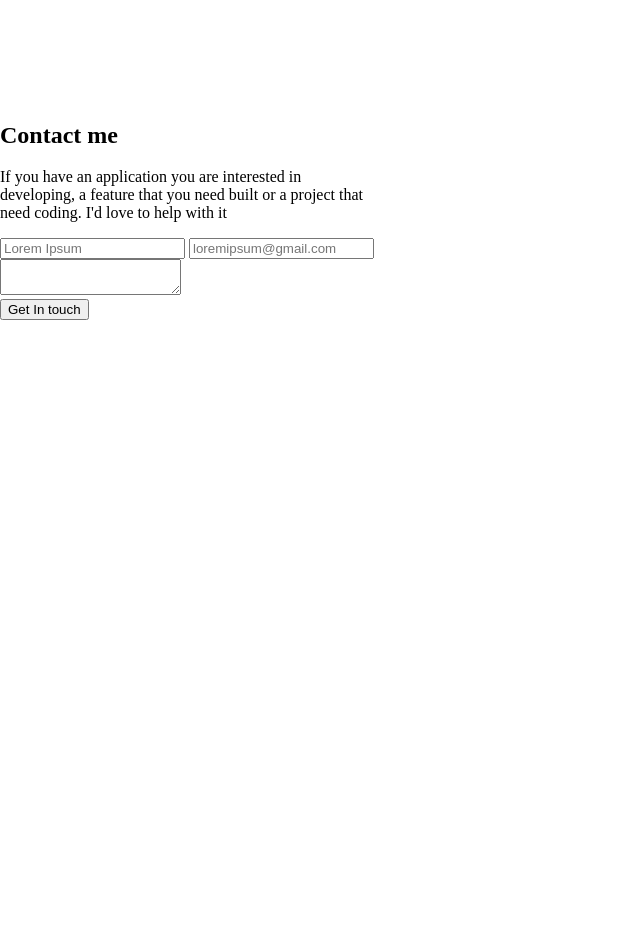
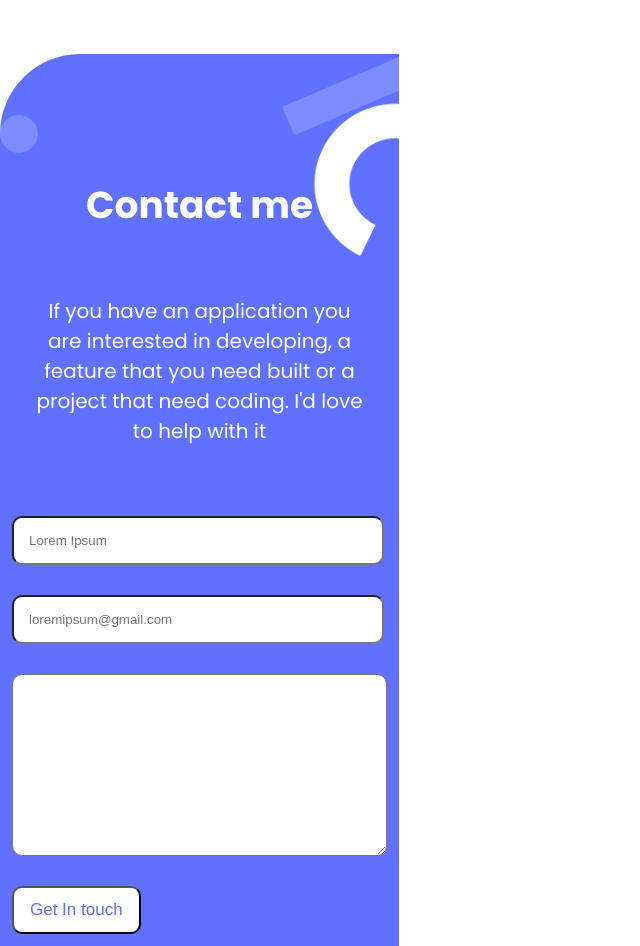
Before and after one commit to adnanahmad123786/My-Portfolio, a website: page index.html in a window 1280 px wide. Shown: the part 5200-6146 px from the top of the page, without its empty margins (0-640 px from the left). Before the commit the page ends 5520 px from the top, so only its background shows below. Drawn offline with Linux system fonts and the light colour scheme.

Commit message:
Update style.css

```diff
--- a/style.css
+++ b/style.css
@@ -469,3 +469,80 @@ body {
 .language_img_c {
   background-image: url("Assets/code_icon_c.PNG");
 }
+
+
+/*Contact Form  part*/
+.form_box {
+
+  display: flex;
+  flex-direction: column;
+  width: 100%;
+  padding: 12px;
+  margin-top: -50px;
+  background-color: #6070ff;
+  background-image: url("Assets/Contact.png");
+  background-size: cover;
+  border-top-left-radius: 80px;
+}
+
+.form_main_box {
+  font-family: Poppins, sans-serif;
+  display: flex;
+  align-items: center;
+  justify-content: center;
+  padding-top: 80px;
+  font-weight: 700;
+  font-size: 25px;
+  margin-bottom: 12px;
+  color: #fff;
+}
+
+.form_paragraph_box {
+  font-family: Poppins, sans-serif;
+  margin: 0 24px;
+  text-align: center;
+}
+
+.form_paragraph {
+  font-family: Poppins, sans-serif;
+  font-weight: 400;
+  font-size: 20px;
+  color: #fff;
+}
+
+.form_fields {
+  margin-top: 50px;
+
+
+  display: flex;
+  flex-direction: column;
+  gap: 30px;
+}
+
+.form_input {
+  padding: 15px;
+  font-weight: 400;
+  width: 90%;
+  border-radius: 10px;
+}
+
+.form_text_area {
+  padding: 15px;
+  font-weight: 400;
+  min-width: 80%;
+  border-radius: 10px;
+
+  min-height: 150px;
+  max-height: 180px;
+  background-color: #fff;
+  max-width: 100%;
+}
+
+.submit_button {
+  display: inline-flex;
+  background-color: #fff;
+  padding: 12px 16px;
+  border-radius: 10px;
+  font-size: 17px;
+  color: #6070ff;
+}
```
